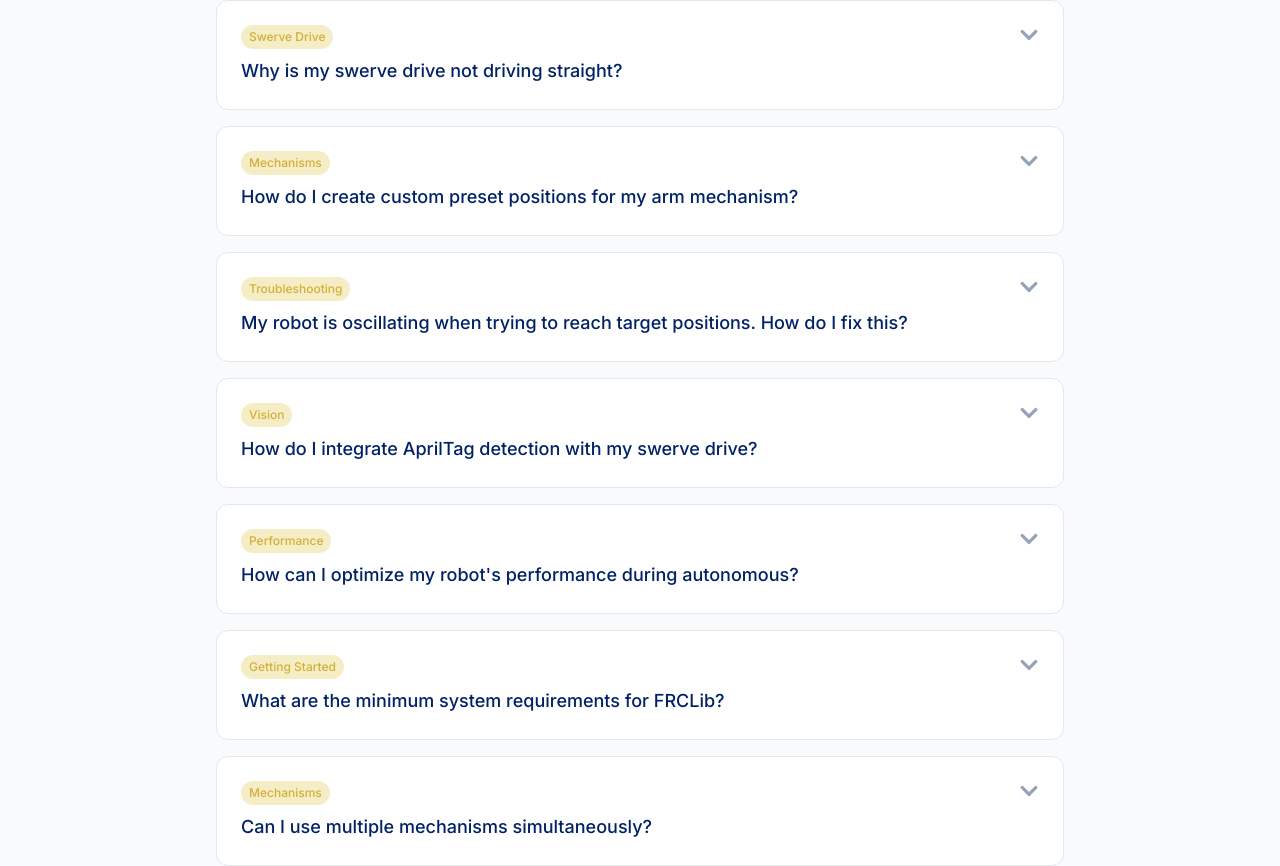
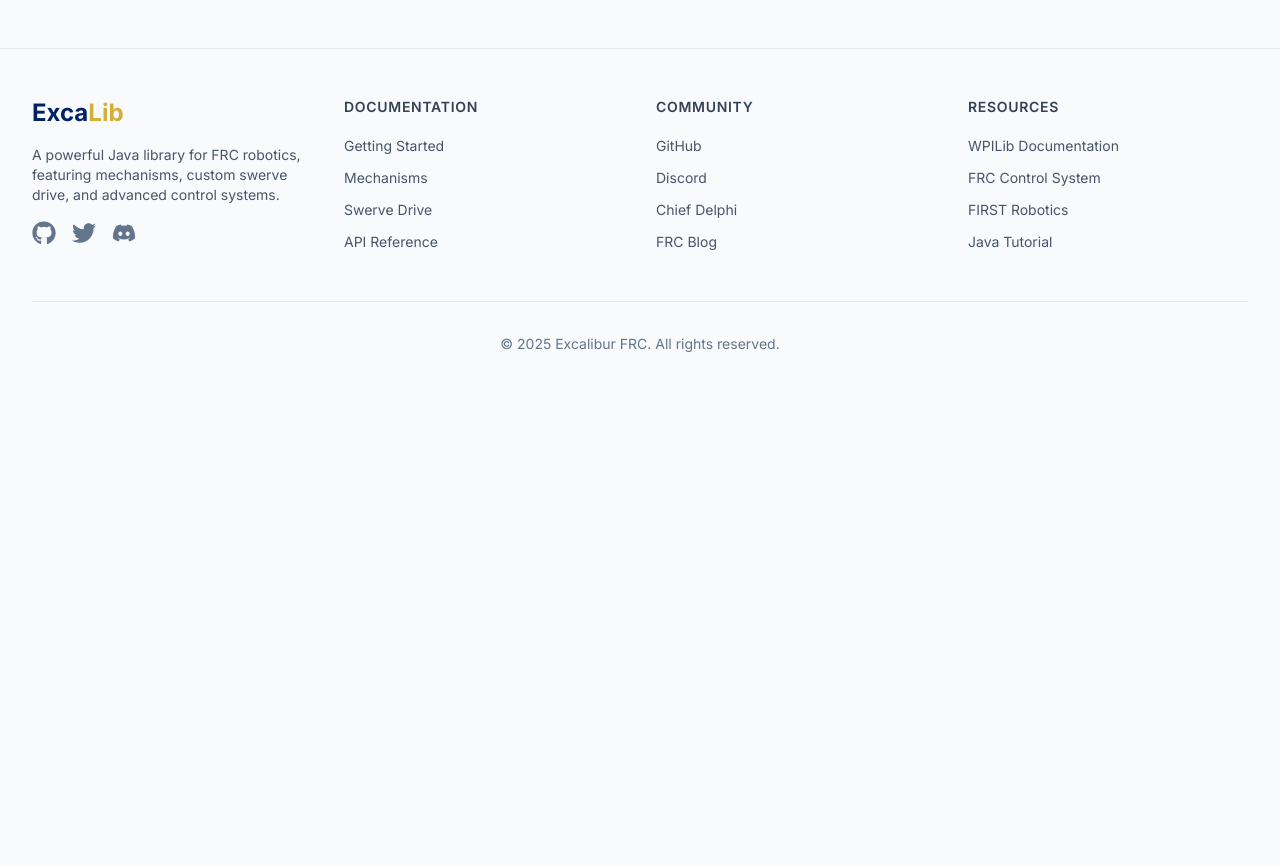
Before and after one commit to ExcaliDevBot/ExcaLibDoc, a React (Vite) app: page /questions in a window 1280 px wide. Shown: the part 656-1522 px from the top of the page. After the commit the page ends 1058 px from the top, so only its background shows below. Built offline with nearby package versions, Linux system fonts and the light colour scheme.

Commit message:
remove outdated Q&A entries from QA component

```diff
--- a/src/pages/QA.jsx
+++ b/src/pages/QA.jsx
@@ -10,113 +10,6 @@ const qaData = [
     answer: `After years of experience with FRC, we looked back and saw the need for a library that simplifies common tasks, and removes redundant boilerplate code, for mechanisms and hardware wrappers. ExcaLib is designed to be a comprehensive solution that allows teams to focus on building their robots without getting bogged down in low-level details.`,
     tags: ['getting started', 'introduction', 'excalib']
   },
-  {
-    id: 2,
-    category: 'Swerve Drive',
-    question: 'Why is my swerve drive not driving straight?',
-    answer: `This is usually caused by incorrect encoder offsets. Make sure to:
-
-1. Align all wheels to point forward
-2. Record the absolute encoder values
-3. Set these values as offsets in your SwerveModuleConfig
-4. Verify your motor directions are correct`,
-    tags: ['swerve', 'encoders', 'calibration']
-  },
-  {
-    id: 3,
-    category: 'Mechanisms',
-    question: 'How do I create custom preset positions for my arm mechanism?',
-    answer: `You can add preset positions using the addPresetPosition method:
-
-arm.addPresetPosition("stowed", 0.0);
-arm.addPresetPosition("pickup", Math.PI / 6);
-arm.addPresetPosition("score_high", Math.PI / 2);
-
-// Use preset positions
-arm.moveToPreset("score_high");`,
-    tags: ['mechanisms', 'arm', 'presets']
-  },
-  {
-    id: 4,
-    category: 'Troubleshooting',
-    question: 'My robot is oscillating when trying to reach target positions. How do I fix this?',
-    answer: `Oscillation is typically caused by aggressive PID tuning. Try these steps:
-
-1. Reduce the P gain - Start with a lower value and gradually increase
-2. Add D gain - This helps dampen oscillations
-3. Check for mechanical issues - Ensure there's no backlash or binding
-4. Verify sensor noise - Use filtering if your encoder readings are noisy`,
-    tags: ['pid', 'tuning', 'oscillation']
-  },
-  {
-    id: 5,
-    category: 'Vision',
-    question: 'How do I integrate AprilTag detection with my swerve drive?',
-    answer: `FRCLib provides seamless AprilTag integration:
-
-// Create vision system
-VisionSystem vision = new VisionSystem.Builder()
-    .withCameraResolution(640, 480)
-    .withAprilTagFamily(VisionSystem.AprilTagFamily.TAG_36H11)
-    .build();
-
-// Update swerve drive pose estimation
-List<AprilTagDetection> detections = vision.getDetectedTags();
-if (!detections.isEmpty()) {
-    AprilTagDetection tag = detections.get(0);
-    Pose2d robotPose = vision.estimateRobotPose(tag);
-    swerveDrive.addVisionPoseMeasurement(robotPose, Timer.getFPGATimestamp());
-}`,
-    tags: ['vision', 'apriltag', 'pose estimation']
-  },
-  {
-    id: 6,
-    category: 'Performance',
-    question: 'How can I optimize my robot\'s performance during autonomous?',
-    answer: `Key optimization strategies:
-
-Path Planning:
-- Use smooth, continuous paths instead of point-to-point movements
-- Optimize waypoints to minimize sharp turns
-- Consider robot dynamics when generating paths
-
-Control Tuning:
-- Tune feed-forward gains for better tracking
-- Use motion profiling for smooth acceleration/deceleration
-- Implement proper lookahead for path following`,
-    tags: ['performance', 'autonomous', 'optimization']
-  },
-  {
-    id: 7,
-    category: 'Getting Started',
-    question: 'What are the minimum system requirements for FRCLib?',
-    answer: `FRCLib requires:
-
-Software Requirements:
-- WPILib 2025.x.x or newer
-- Java 17 or newer
-- Gradle 7.x or newer
-
-Hardware Compatibility:
-- RoboRIO 2.0 (recommended) or RoboRIO 1.0
-- Compatible with all major motor controllers (TalonFX, SparkMAX, etc.)
-- Works with CANCoders, built-in encoders, and analog encoders`,
-    tags: ['requirements', 'compatibility', 'hardware']
-  },
-  {
-    id: 8,
-    category: 'Mechanisms',
-    question: 'Can I use multiple mechanisms simultaneously?',
-    answer: `Absolutely! FRCLib is designed for multi-mechanism robots:
-
-// Multiple mechanisms can coexist
-private final ArmMechanism arm = new ArmMechanism.Builder()...build();
-private final ElevatorMechanism elevator = new ElevatorMechanism.Builder()...build();
-private final IntakeMechanism intake = new IntakeMechanism.Builder()...build();
-
-Each mechanism operates independently with its own control loops and safety features.`,
-    tags: ['mechanisms', 'multiple', 'coordination']
-  }
 ];
 
 const categories = ['All', 'Getting Started', 'Swerve Drive', 'Mechanisms', 'Vision', 'Troubleshooting', 'Performance'];
```
